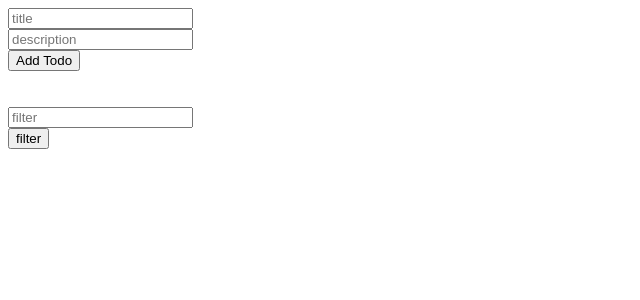
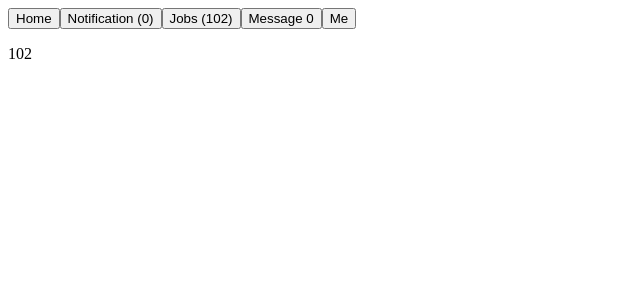
Before and after one commit to Yashrajsahu655/Recoil, a React (Vite) app: page / in a window 1280 px wide. Shown: the top 300 px of the page, without its empty margins (0-640 px from the left). Built offline with nearby package versions, Linux system fonts and the light colour scheme.

Commit message:
revision of atom & selector using Linkedin example

```diff
--- a/src/App.jsx
+++ b/src/App.jsx
@@ -1,71 +1,28 @@
 import "./App.css";
-import {Filter, FilteredData, Todo} from "../src/Store/Atoms/TodoAtom";
-import { useRecoilState, useRecoilValue, useSetRecoilState } from "recoil";
-import { useState } from "react";
+import { useRecoilState, useRecoilValue,  } from "recoil";
+import { NotificationAtom ,JobAtom, MessageAtom,AllNotification} from "./Store/Atoms/LinkedInAtom";
 
 
 function App() {
-       const[title,setTitle] = useState("");
-       const[description,setDescription] = useState("");
-       const [todos,setTodo] = useRecoilState(Todo);
-
-       const [filter,setFilter] = useRecoilState(Filter);
-       const filterdata = useRecoilValue(FilteredData);
-
-       const Submit = () =>{
-           if(title.trim() === "" || description.trim() === ""){
-            alert("Please fill all the fields");
-            return;
-           }
-
-          setTodo([
-            ...todos,
-            {
-              id:setId(),
-              title:title,
-              description:description
-            }
-          ])
-          setTitle("");
-          setDescription("");
-
-       }
-
-       const submitFilter =()=>{
-           const filterValue = filterdata;
-           setTodo(filterValue)
-       }
-
+       const Notification = useRecoilValue(NotificationAtom);
+       const Jobs = useRecoilValue(JobAtom);
+       const [message,setMessage] = useRecoilState(MessageAtom);
+       const AllNotificationCount = useRecoilValue(AllNotification);
   return (
     <>
-       <input type="text" id="title" placeholder="title" onChange={(e)=>setTitle(e.target.value)} /><br />
-       <input type="text" id="description" placeholder="description" onChange={(e)=>setDescription(e.target.value)} /><br />
-       <button className="cursor-pointer" onClick={Submit} >Add Todo</button>
-       <br />
-       <br />
-       <br />
-       <input type="text" id="filter" placeholder="filter" onChange={(e)=>setFilter(e.target.value)} /><br />
-       <button onClick={submitFilter} >filter</button>
-       <br />
-       <br />
-       <div>{
-            todos.map((todo)=>{
-              return (
-                <div key={todo.id}>
-                 <h3>{todo.title}</h3>
-                 <h3>{todo.description}</h3>
-                </div>
-              )
-            })
-       }</div>
+      <button>Home</button>
+
+      <button>Notification ({Notification})</button>
+      <button>Jobs ({Jobs})</button>
+      <button>Message {message}</button>
+
+      <button onClick={()=>setMessage(message+1)} >Me</button>
+      <p>{AllNotificationCount}</p>
     </>
   );
 }
 
-let id = 0;
-function setId(){
- return id++;
-}
+
 
 
 export default App;
--- /dev/null
+++ b/src/Store/Atoms/LinkedInAtom.js
@@ -0,0 +1,26 @@
+import { atom, selector } from "recoil";
+
+export const NotificationAtom = atom({
+     key:'NotificationAtom',
+     default:0
+})
+
+export const MessageAtom = atom({
+    key:'MessageAtom',
+    default:0
+})
+
+export const JobAtom = atom({
+    key:'JobAtom',
+    default:102
+})
+
+export const AllNotification = selector({
+    key:"AllNotification",
+    get:({get})=>{
+        const Notification = get(NotificationAtom);
+        const Message = get(MessageAtom);
+        const Job = get(JobAtom);
+        return Notification+Message+Job;
+    }
+})
```
